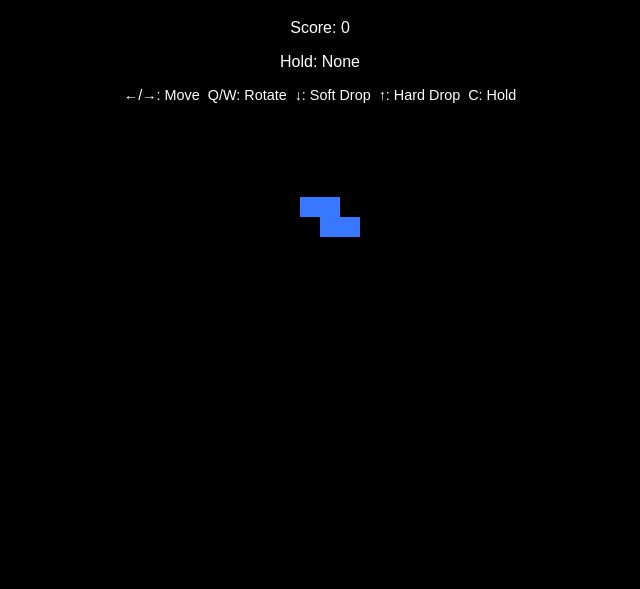
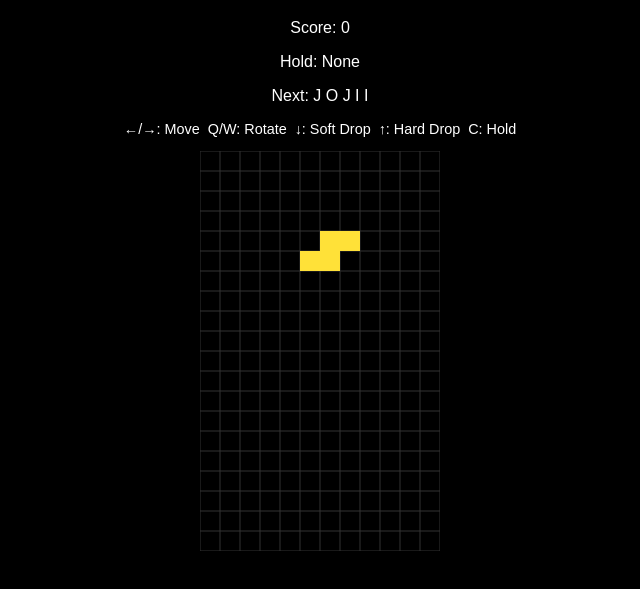
Before and after one commit to murasaki-violet/CODEX_test, a website: page public/index.html in a window 1280 px wide. Shown: the part 61-650 px from the top of the page, without its empty margins (320-960 px from the left). Drawn offline with Linux system fonts and the light colour scheme.

Commit message:
Add grid and next piece queue

```diff
--- a/public/index.html
+++ b/public/index.html
@@ -9,6 +9,7 @@
   <h1>Simple Tetris</h1>
   <p>Score: <span id="score">0</span></p>
   <p>Hold: <span id="hold">None</span></p>
+  <p>Next: <span id="queue"></span></p>
   <p id="keys">←/→: Move&nbsp;&nbsp;Q/W: Rotate&nbsp;&nbsp;↓: Soft Drop&nbsp;&nbsp;↑: Hard Drop&nbsp;&nbsp;C: Hold</p>
   <canvas id="game" width="240" height="400"></canvas>
   <script src="tetris.js"></script>
--- a/public/tetris.js
+++ b/public/tetris.js
@@ -7,6 +7,7 @@ const COLS = 12;
 
 let holdPiece = null;
 let hasHeld = false;
+let nextQueue = [];
 
 function arenaSweep() {
   outer: for (let y = ROWS - 1; y >= 0; --y) {
@@ -40,6 +41,18 @@ function createMatrix(w, h) {
     matrix.push(new Array(w).fill(0));
   }
   return matrix;
+}
+
+function randomPiece() {
+  const pieces = 'ILJOTSZ';
+  return pieces[(pieces.length * Math.random()) | 0];
+}
+
+function refillQueue() {
+  while (nextQueue.length < 5) {
+    nextQueue.push(randomPiece());
+  }
+  updateQueueDisplay();
 }
 
 function createPiece(type) {
@@ -93,6 +106,7 @@ function draw() {
   context.fillStyle = '#000';
   context.fillRect(0, 0, canvas.width, canvas.height);
 
+  drawGrid();
   drawMatrix(arena, { x: 0, y: 0 });
   drawMatrix(player.matrix, player.pos);
 }
@@ -106,6 +120,23 @@ function drawMatrix(matrix, offset) {
       }
     });
   });
+}
+
+function drawGrid() {
+  context.strokeStyle = '#333';
+  context.lineWidth = 0.05;
+  for (let x = 0; x <= COLS; ++x) {
+    context.beginPath();
+    context.moveTo(x, 0);
+    context.lineTo(x, ROWS);
+    context.stroke();
+  }
+  for (let y = 0; y <= ROWS; ++y) {
+    context.beginPath();
+    context.moveTo(0, y);
+    context.lineTo(COLS, y);
+    context.stroke();
+  }
 }
 
 function merge(arena, player) {
@@ -169,9 +200,10 @@ function playerMove(offset) {
 }
 
 function playerReset() {
-  const pieces = 'ILJOTSZ';
-  player.type = pieces[(pieces.length * Math.random()) | 0];
+  refillQueue();
+  player.type = nextQueue.shift();
   player.matrix = createPiece(player.type);
+  refillQueue();
   player.pos.y = 0;
   player.pos.x = ((COLS / 2) | 0) - ((player.matrix[0].length / 2) | 0);
   if (collide(arena, player)) {
@@ -231,6 +263,10 @@ function updateHoldDisplay() {
   document.getElementById('hold').innerText = holdPiece || 'None';
 }
 
+function updateQueueDisplay() {
+  document.getElementById('queue').innerText = nextQueue.join(' ');
+}
+
 const colors = [
   null,
   '#FF0D72',
@@ -253,6 +289,7 @@ const player = {
 playerReset();
 updateScore();
 updateHoldDisplay();
+updateQueueDisplay();
 update();
 
 document.addEventListener('keydown', event => {
```
